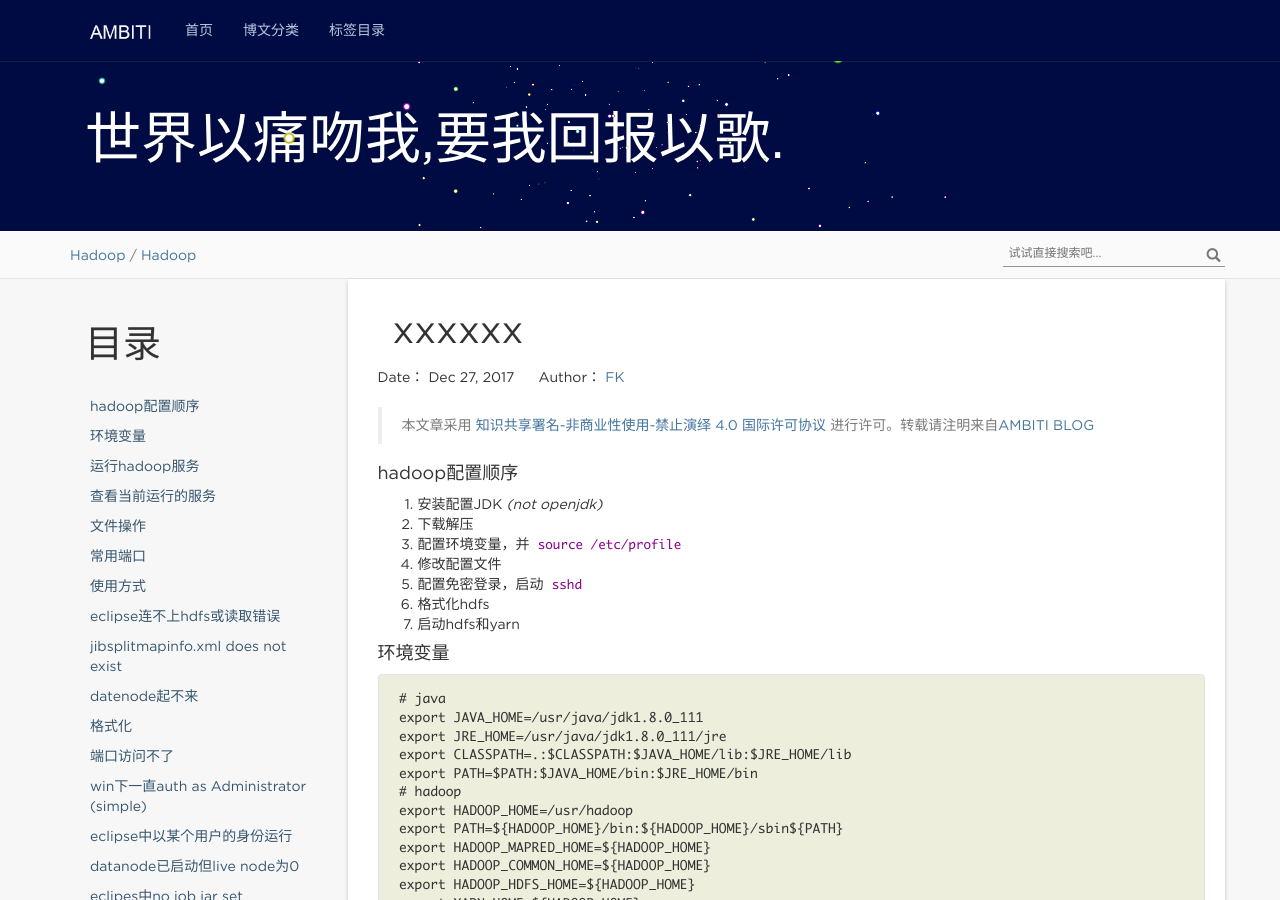
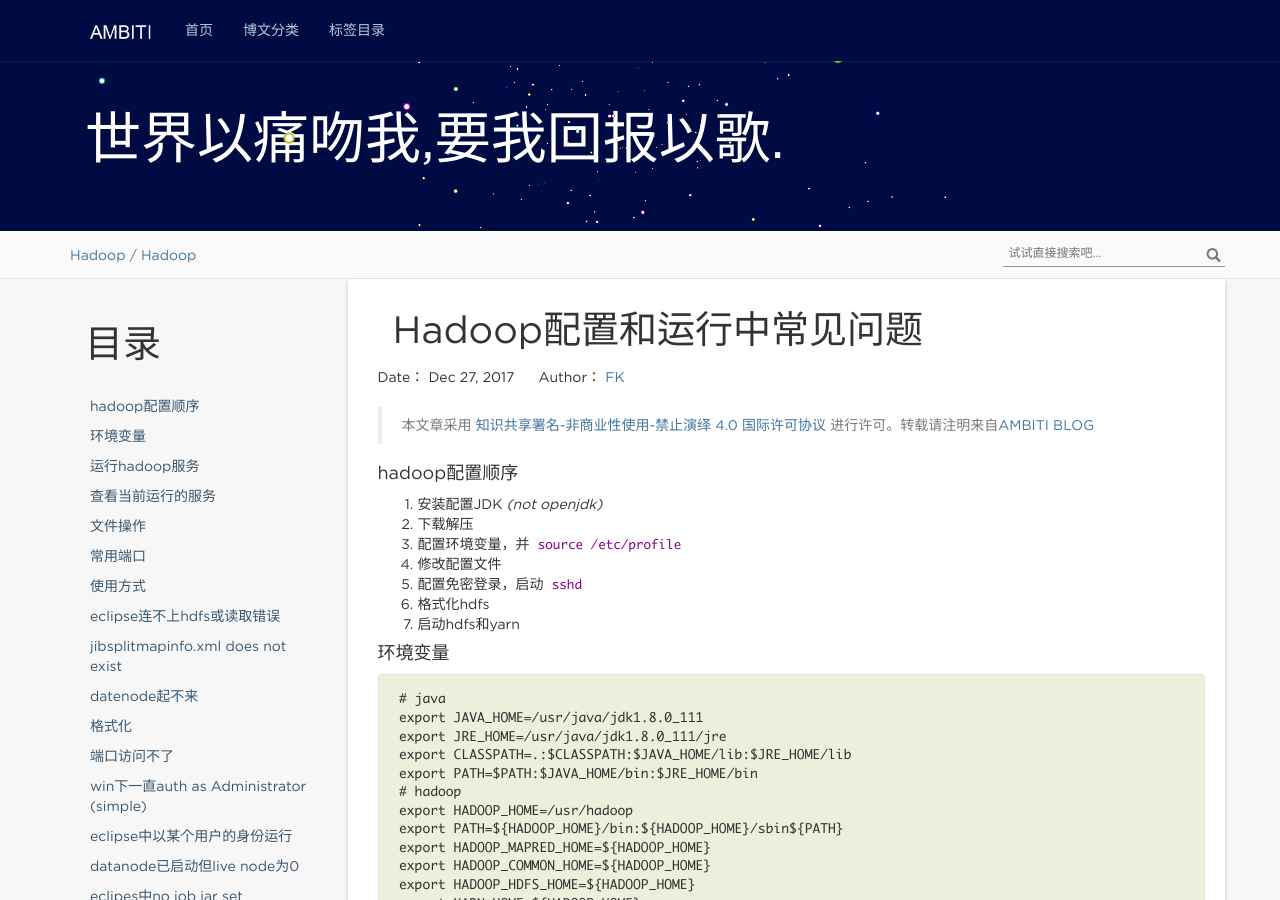
Before and after one commit to fengkai8375/fengkai8375.github.io, a Jekyll site: the page built from _posts/Hadoop/2017-12-27-Hadoop-Common-Problems.md, in a window 1280 px wide and 900 px high. Built offline with Jekyll 4.4.1, drawn with Linux system fonts in a browser that asks for light colours; nearby versions of some CDN libraries; comment, search, counter and statistics services are not loaded.

Commit message:
new post

```diff
--- a/_posts/Hadoop/2017-12-27-Hadoop-Common-Problems.md
+++ b/_posts/Hadoop/2017-12-27-Hadoop-Common-Problems.md
@@ -1,6 +1,6 @@
 ---
 layout: post
-title: "xxxxxx"
+title: "Hadoop配置和运行中常见问题"
 date: 2017-12-27 09:00:00 +0800
 categories: Hadoop
 tag: Hadoop
```
